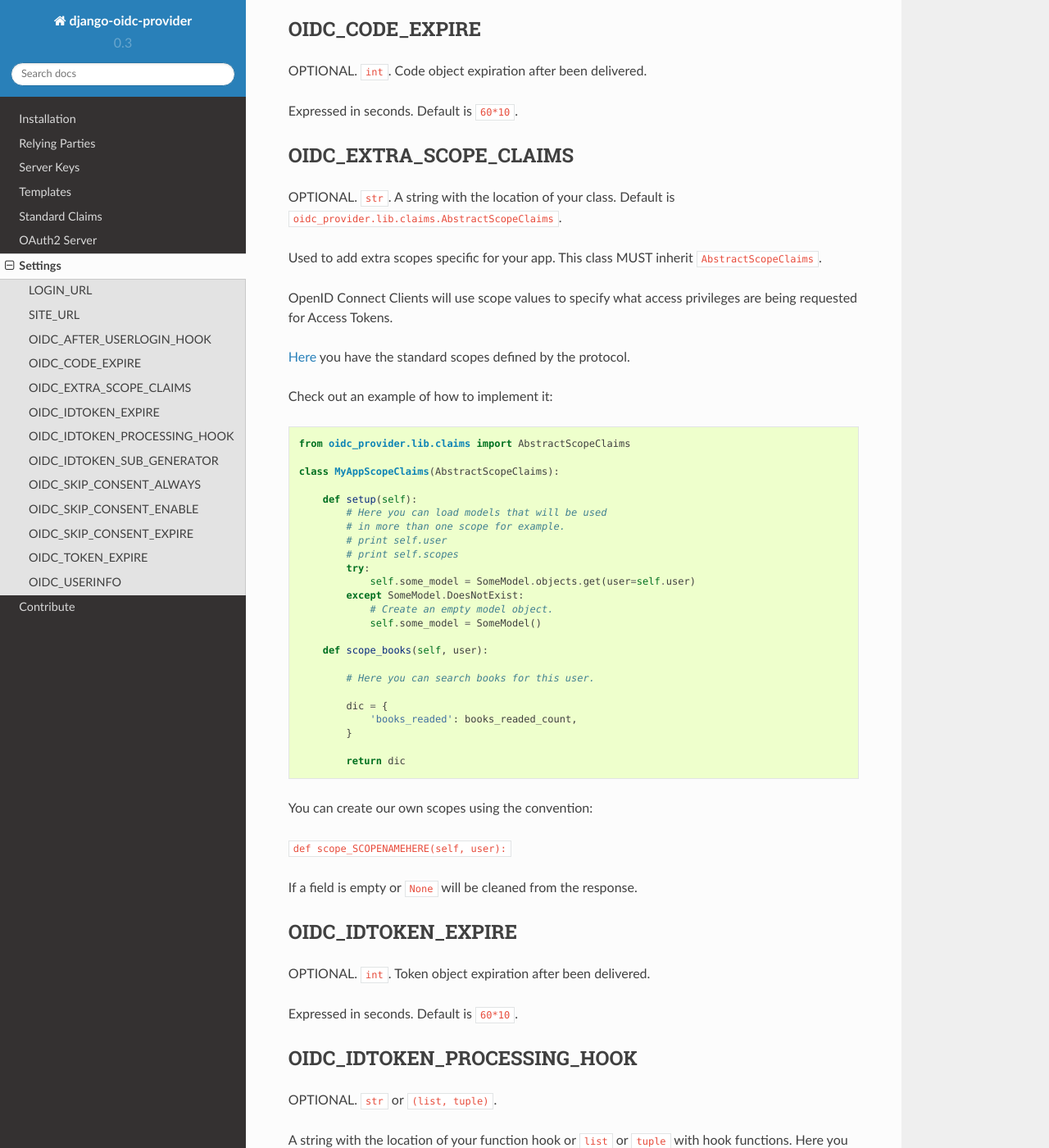
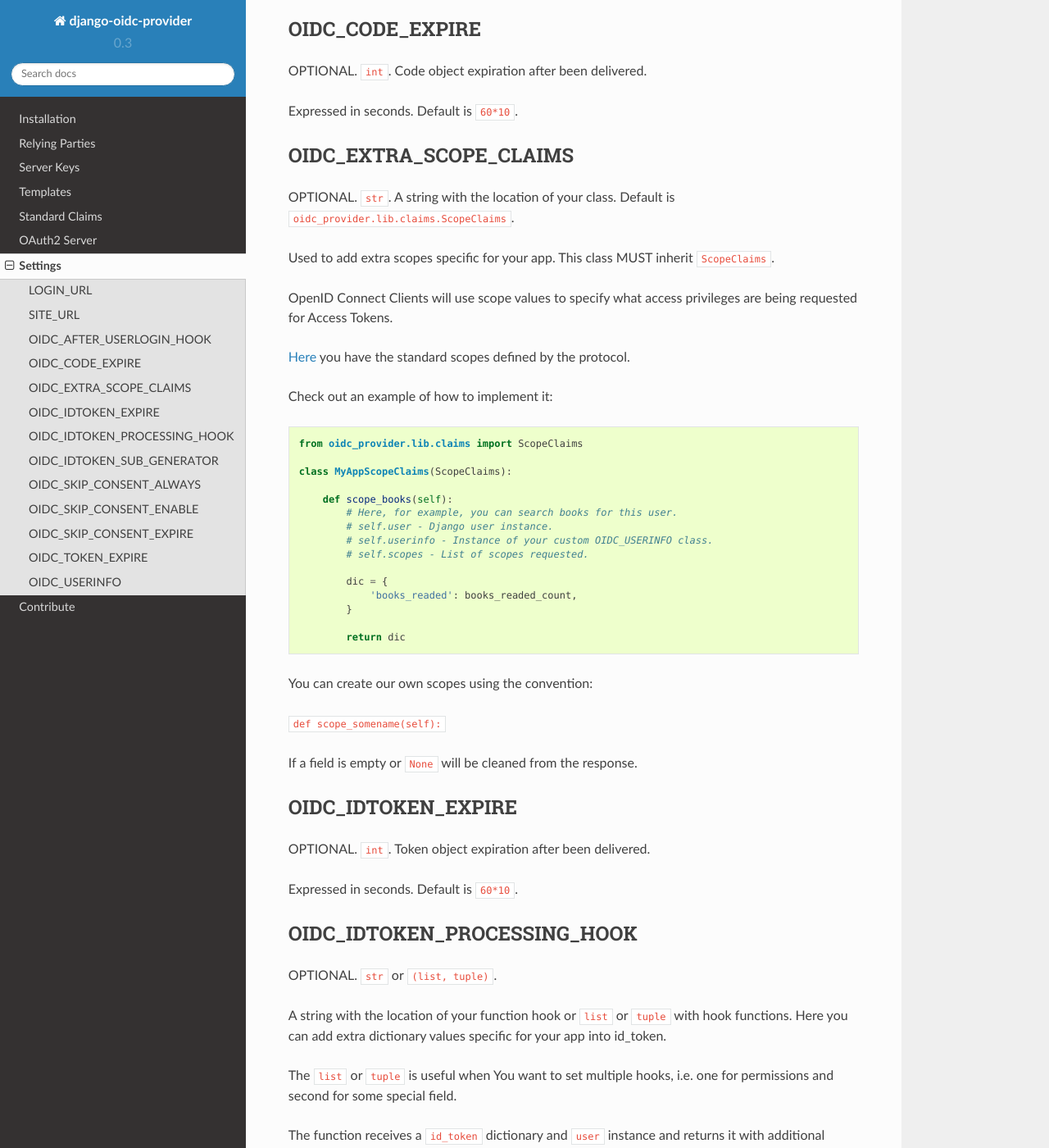
Before and after one commit to juanifioren/django-oidc-provider, a Sphinx documentation site: the page built from docs/sections/settings.rst, in a window 1280 px wide and 1400 px high, scrolled down 976 px. Shown: the whole window at 82% size. Built offline with Sphinx 7.4.7 and the Read the Docs theme 2.0.0, drawn with Linux system fonts in a browser that asks for light colours.

Commit message:
Modify scope claims class.

```diff
--- a/docs/sections/settings.rst
+++ b/docs/sections/settings.rst
@@ -46,9 +46,9 @@ Expressed in seconds. Default is ``60*10``.
 OIDC_EXTRA_SCOPE_CLAIMS
 =======================
 
-OPTIONAL. ``str``. A string with the location of your class. Default is ``oidc_provider.lib.claims.AbstractScopeClaims``.
+OPTIONAL. ``str``. A string with the location of your class. Default is ``oidc_provider.lib.claims.ScopeClaims``.
 
-Used to add extra scopes specific for your app. This class MUST inherit ``AbstractScopeClaims``.
+Used to add extra scopes specific for your app. This class MUST inherit ``ScopeClaims``.
 
 OpenID Connect Clients will use scope values to specify what access privileges are being requested for Access Tokens.
 
@@ -56,24 +56,15 @@ OpenID Connect Clients will use scope values to specify what access privileges a
 
 Check out an example of how to implement it::
 
-    from oidc_provider.lib.claims import AbstractScopeClaims
+    from oidc_provider.lib.claims import ScopeClaims
 
-    class MyAppScopeClaims(AbstractScopeClaims):
+    class MyAppScopeClaims(ScopeClaims):
 
-        def setup(self):
-            # Here you can load models that will be used
-            # in more than one scope for example.
-            # print self.user
-            # print self.scopes
-            try:
-                self.some_model = SomeModel.objects.get(user=self.user)
-            except SomeModel.DoesNotExist:
-                # Create an empty model object.
-                self.some_model = SomeModel()
-
-        def scope_books(self, user):
-
-            # Here you can search books for this user.
+        def scope_books(self):
+            # Here, for example, you can search books for this user.
+            # self.user - Django user instance.
+            # self.userinfo - Instance of your custom OIDC_USERINFO class.
+            # self.scopes - List of scopes requested.
 
             dic = {
                 'books_readed': books_readed_count,
@@ -83,7 +74,7 @@ Check out an example of how to implement it::
 
 You can create our own scopes using the convention:
 
-``def scope_SCOPENAMEHERE(self, user):``
+``def scope_somename(self):``
 
 If a field is empty or ``None`` will be cleaned from the response.
 
```
Also changed, not shown: 2 other files.
